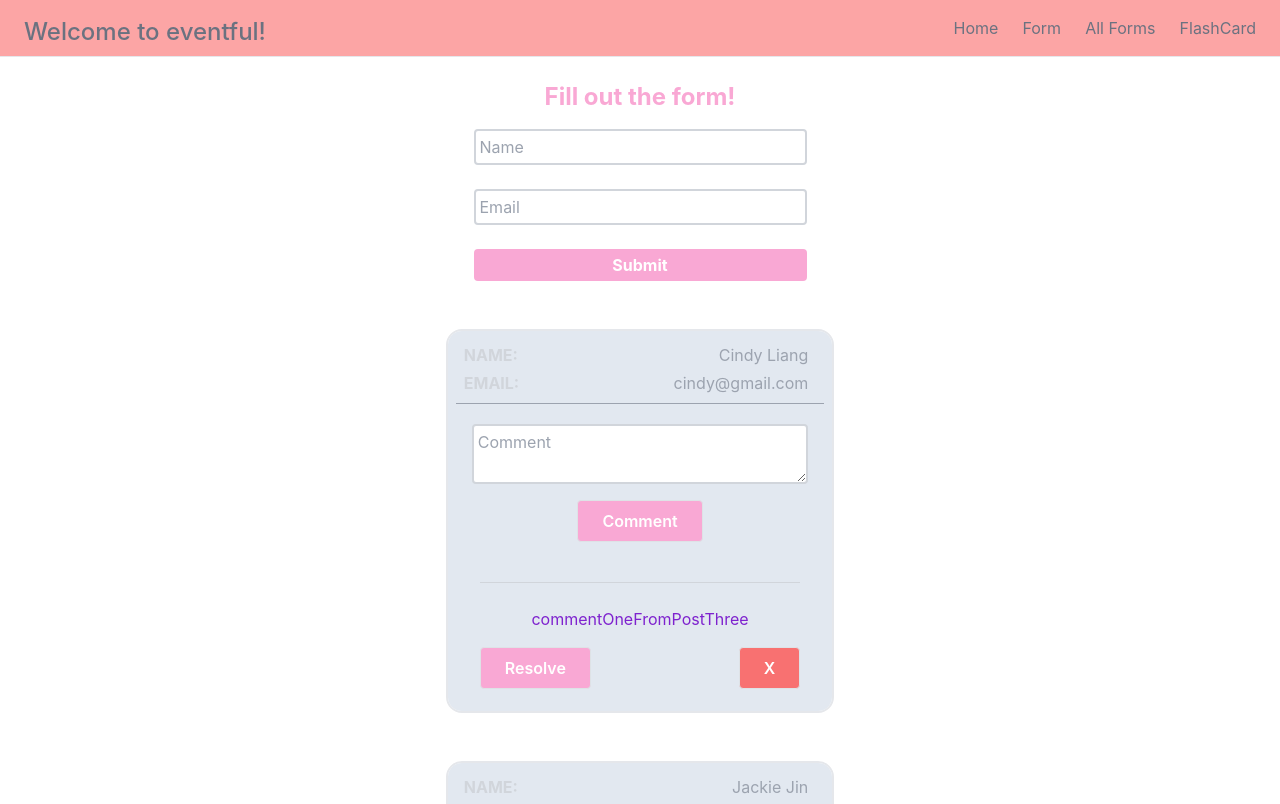
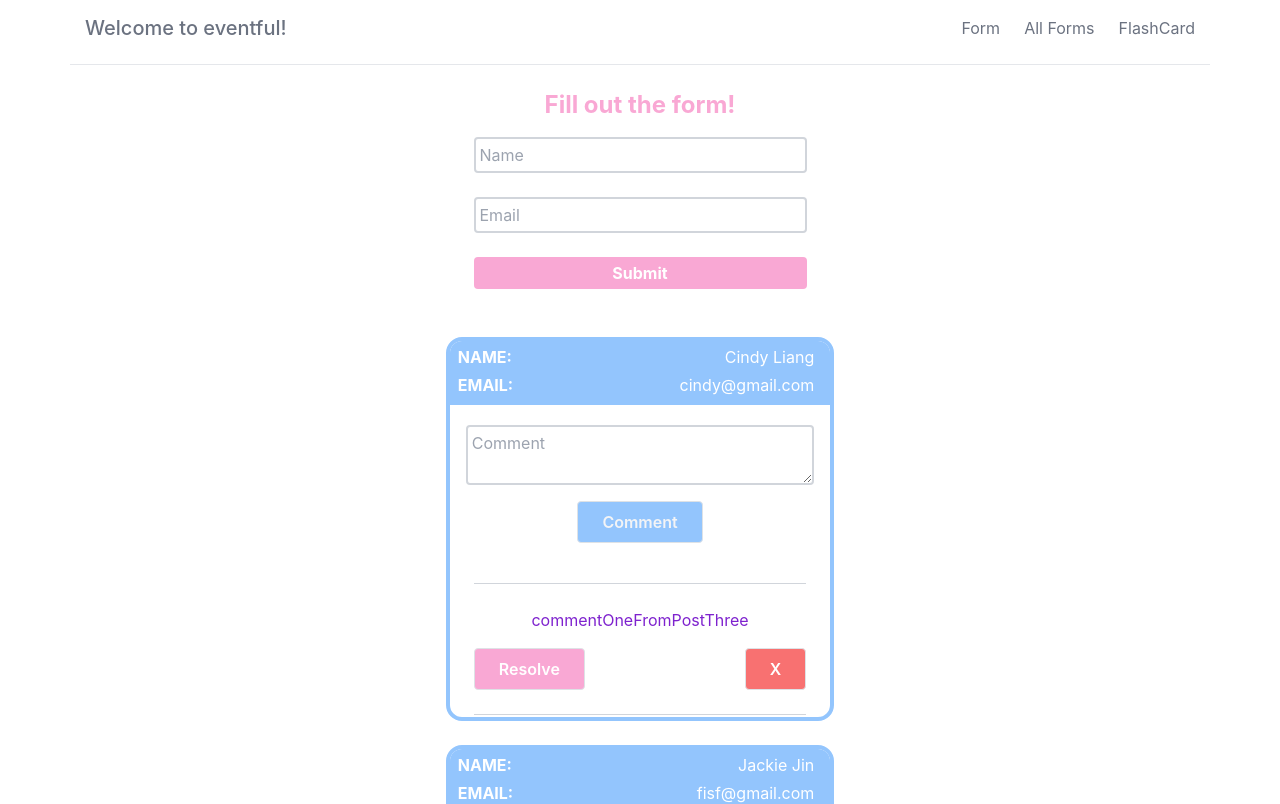
Before and after one commit to cindyliang01/eventful, a React (Create React App) app: page /Form in a window 1280 px wide. Shown: the top 804 px of the page. Built offline with nearby package versions, Linux system fonts and the light colour scheme.

Commit message:
Added styling for each post

```diff
--- a/src/App.js
+++ b/src/App.js
@@ -180,7 +180,7 @@ class App extends Component {
         <div className="container">
           <Routes>
             <Route
-              path="/"
+              path=""
               element={
                 <Home
                   createPost={this.createPost}
--- a/src/components/NavBar.jsx
+++ b/src/components/NavBar.jsx
@@ -1,20 +1,79 @@
+// import React, { Component } from "react";
+// import { Link, useMatch, useResolvedPath } from "react-router-dom";
+// class NavBar extends Component {
+//   render() {
+//     const { setPageState } = this.props;
+//     return (
+//       <nav className="px-6 pt-3 border-b relative container ">
+//         <div className="flex items-center justify-between">
+//           <h4 className="text-gray-500">Welcome to eventful!</h4>
+//           <div className="flex space-x-6">
+//             <CustomLink
+//               to="/"
+//               className="hover:text-pink-400 text-gray-500"
+//               onClick={() => setPageState("home")}
+//             >
+//               Home
+//             </CustomLink>
+//             <CustomLink
+//               to="/Form"
+//               className="hover:text-pink-400 text-gray-500"
+//               onClick={() => setPageState("form")}
+//             >
+//               Form
+//             </CustomLink>
+//             <CustomLink
+//               to="/AllForms"
+//               className="hover:text-pink-400 text-gray-500"
+//               onClick={() => setPageState("allForms")}
+//             >
+//               All Forms
+//             </CustomLink>
+//             <CustomLink
+//               to="/FlashCard"
+//               className="hover:text-pink-400 text-gray-500"
+//               onClick={() => setPageState("flashcard")}
+//             >
+//               FlashCard
+//             </CustomLink>
+//           </div>
+//         </div>
+//       </nav>
+//     );
+//   }
+// }
+
+// function CustomLink({ to, children, ...props }) {
+//   const resolvedPath = useResolvedPath(to);
+//   const isActive = useMatch({ path: resolvedPath.pathname });
+//   return (
+//     <ul className={isActive ? "active" : ""}>
+//       <Link to={to} {...props}>
+//         {children}
+//       </Link>
+//     </ul>
+//   );
+// }
+
+// export default NavBar;
+
 import React, { Component } from "react";
 import { Link, useMatch, useResolvedPath } from "react-router-dom";
 class NavBar extends Component {
   render() {
     const { setPageState } = this.props;
     return (
-      <nav className="px-6 pt-3 border-b bg-red-300 ">
-        <div className="flex items-center justify-between">
-          <h4 className="text-gray-500">Welcome to eventful!</h4>
+      <nav className="px-6 pt-3 border-b relative container ">
+        <div className="flex flex-row">
+          <CustomLink
+            to=""
+            className="hover:text-pink-400 text-gray-500"
+            onClick={() => setPageState("home")}
+          >
+            <h5 className="text-gray-500">Welcome to eventful!</h5>
+          </CustomLink>
+          <div className="flex flex-grow"></div>
           <div className="flex space-x-6">
-            <CustomLink
-              to="/"
-              className="hover:text-pink-400 text-gray-500"
-              onClick={() => setPageState("home")}
-            >
-              Home
-            </CustomLink>
             <CustomLink
               to="/Form"
               className="hover:text-pink-400 text-gray-500"
--- a/src/components/commentForm.jsx
+++ b/src/components/commentForm.jsx
@@ -40,7 +40,7 @@ class CommentForm extends Component {
             <div className="flex flex-row">
               <div className="flex flex-grow"></div>
               <button
-                className=" hover:bg-pink-200 text-white bg-pink-300  font-semibold mt-3  py-2 px-4 border rounded"
+                className=" hover:bg-transparent bg-blue-300 hover:text-blue-500 text-gray-100 font-semibold mt-3  py-2 px-4 border rounded"
                 type="submit"
               >
                 Comment
--- a/src/components/post.jsx
+++ b/src/components/post.jsx
@@ -1,3 +1,93 @@
+// import React, { Component } from "react";
+// import CommentForm from "./commentForm";
+// import EachComment from "./eachComment";
+
+// class Post extends Component {
+//   render() {
+//     const {
+//       onePost,
+//       createComment,
+//       addLikeForComment,
+//       deleteForComment,
+//       pageState,
+//     } = this.props;
+//     return (
+//       <div>
+//         <div className="border-4 rounded-2xl border-blue-300 max-h-96 overflow-auto">
+//           <div className="flex flex-col bg-blue-300 ">
+//             <div className="flex flex-row justify-between px-2 py-1">
+//               <div className=" text-1xl font-bold text-white">NAME:</div>
+//               <div className="text-1xl  text-white px-2">
+//                 {this.displayPosts()}
+//               </div>
+//             </div>
+
+//             <div className="flex flex-row justify-between border-gray-400 px-2 pb-2">
+//               <div className=" text-1xl font-bold text-white">EMAIL:</div>
+//               <div className="text-1xl text-white px-2">
+//                 {this.displayEmail()}
+//               </div>
+//             </div>
+//           </div>
+
+//           <div className=" flex flex-column rounded pt-1">
+//             <div className=" flex flex-row">
+//               <div className="flex flex-grow"></div>
+//             </div>
+
+//             {pageState === "flashcard" ? (
+//               <div></div>
+//             ) : (
+//               <div>
+//                 {" "}
+//                 <CommentForm createComment={createComment} onePost={onePost} />
+//               </div>
+//             )}
+
+//             {onePost.comments.length > 0 && onePost.comments[0].text !== "" ? (
+//               <div className="text-purple-700">
+//                 {" "}
+//                 {
+//                   <EachComment
+//                     onePost={onePost}
+//                     addLikeForComment={addLikeForComment}
+//                     deleteForComment={deleteForComment}
+//                     pageState={pageState}
+//                   />
+//                 }
+//               </div>
+//             ) : (
+//               <span className="text-gray-400 p-2 text-center">No comments</span>
+//             )}
+//           </div>
+//         </div>
+//       </div>
+//     );
+//   }
+
+//   displayPosts() {
+//     const { post } = this.props.onePost;
+//     return post;
+//   }
+
+//   displayEmail() {
+//     const { email } = this.props.onePost;
+//     return email;
+//   }
+
+//   likeCounts() {
+//     const { like } = this.props.onePost;
+//     return like;
+//   }
+
+//   likeUnlike() {
+//     const { like } = this.props.onePost;
+//     return like === 0 ? "Like" : "Unlike";
+//   }
+// }
+
+// export default Post;
+
 import React, { Component } from "react";
 import CommentForm from "./commentForm";
 import EachComment from "./eachComment";
@@ -13,24 +103,24 @@ class Post extends Component {
     } = this.props;
     return (
       <div>
-        <div>
-          <div className="flex flex-col">
+        <div className="border-4 rounded-2xl border-blue-300 max-h-96 overflow-auto">
+          <div className="flex flex-col bg-blue-300 ">
             <div className="flex flex-row justify-between px-2 py-1">
-              <div className=" text-1xl font-bold text-gray-300">NAME:</div>
-              <div className="text-1xl  text-gray-400 px-2">
+              <div className=" text-1xl font-bold text-white">NAME:</div>
+              <div className="text-1xl  text-white px-2">
                 {this.displayPosts()}
               </div>
             </div>
 
-            <div className="flex flex-row justify-between border-b border-gray-400 px-2 pb-2">
-              <div className=" text-1xl font-bold text-gray-300">EMAIL:</div>
-              <div className="text-1xl text-gray-400 px-2">
+            <div className="flex flex-row justify-between border-gray-400 px-2 pb-2">
+              <div className=" text-1xl font-bold text-white">EMAIL:</div>
+              <div className="text-1xl text-white px-2">
                 {this.displayEmail()}
               </div>
             </div>
           </div>
 
-          <div className=" flex flex-column rounded pt-1">
+          <div className=" flex flex-col rounded pt-1">
             <div className=" flex flex-row">
               <div className="flex flex-grow"></div>
             </div>
--- a/src/components/posts.jsx
+++ b/src/components/posts.jsx
@@ -24,7 +24,6 @@ class Posts extends Component {
         >
           {reversedPosts.map((specificPost) => (
             <React.Fragment>
-              <div className="border-2 rounded-2xl border-grey-200 mb-4 p-2 max-h-96 overflow-auto bg-slate-200">
               <Post
                 onePost={specificPost}
                 key={specificPost.id}
@@ -34,7 +33,6 @@ class Posts extends Component {
                 deleteForComment={deleteForComment}
                 pageState={pageState}
               />
-              </div>
             </React.Fragment>
           ))}
         </div>
```
Lines whose indentation alone changed are shown as unchanged.
